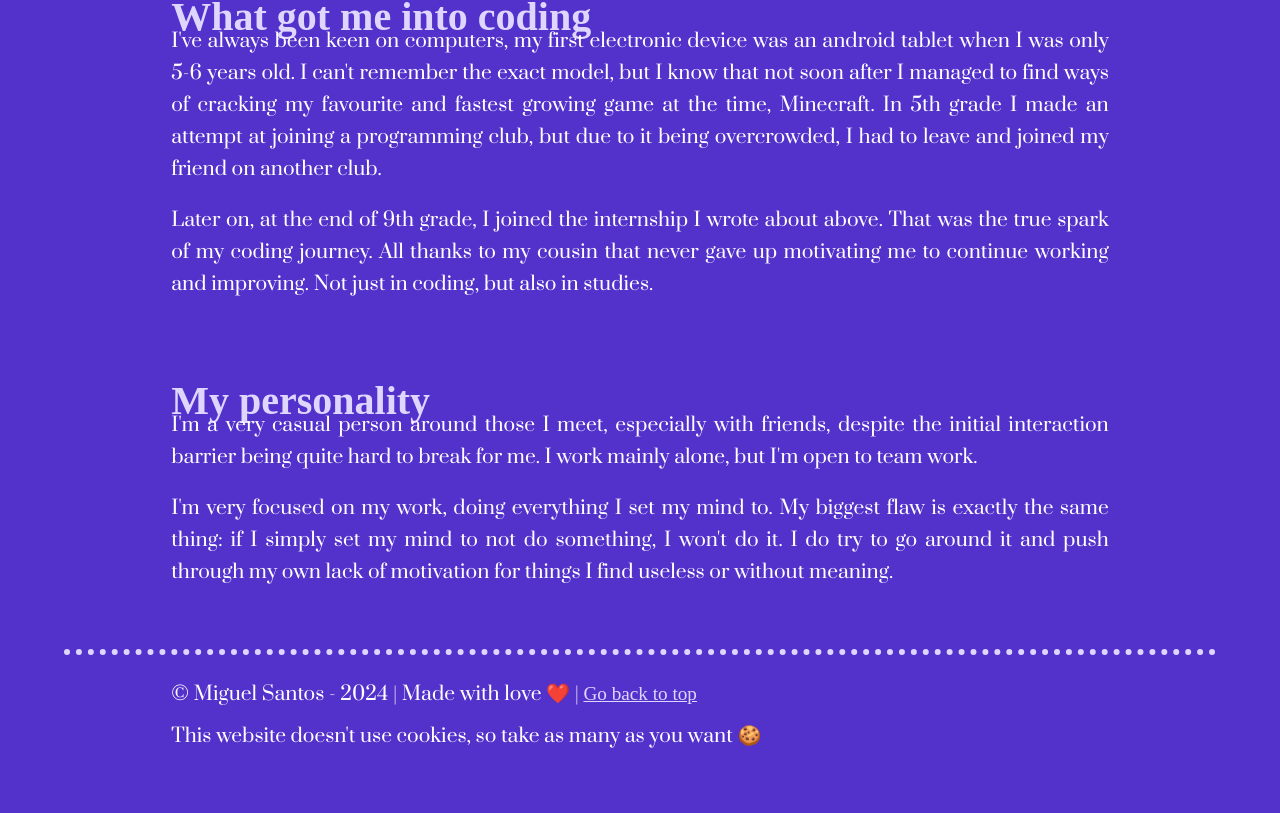
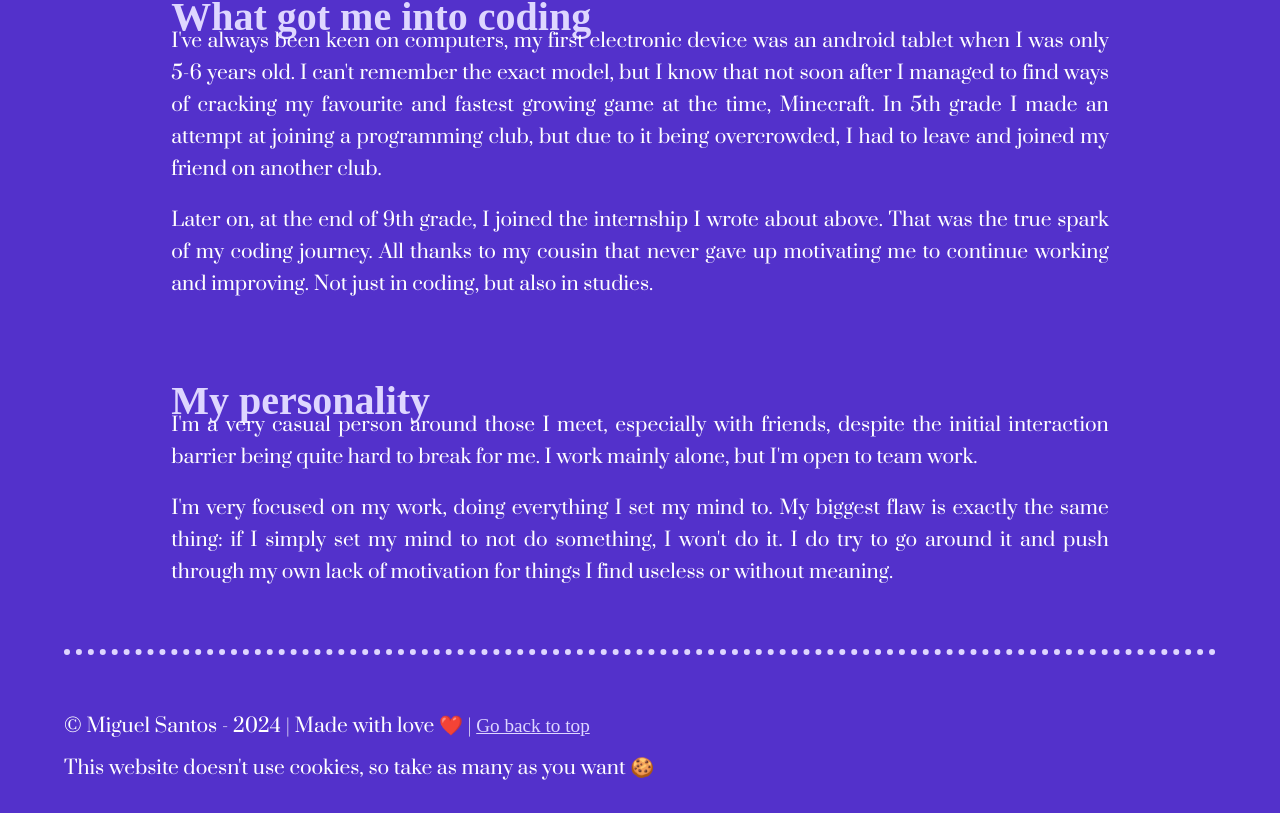
Before and after one commit to cakePhone/cakephone.github.io, a SvelteKit app: page / in a window 1280 px wide. Shown: the part 3094-3907 px from the top of the page. Before the commit the page ends 3843 px from the top, so only its background shows below. Built offline with nearby package versions, Linux system fonts and the light colour scheme; a web font is replaced by a local one.

Commit message:
restyled footer

```diff
--- a/src/app.css
+++ b/src/app.css
@@ -259,13 +259,8 @@ article img {
 }
 
 footer {
-  display: flex;
-  flex-wrap: wrap;
-
-  max-width: 75ch;
-
-  width: 100%;
-  padding: 0 2rem;
+  width: calc(100% - 4rem);
+  padding: 2rem;
   margin-inline: auto;
 }
 
```
